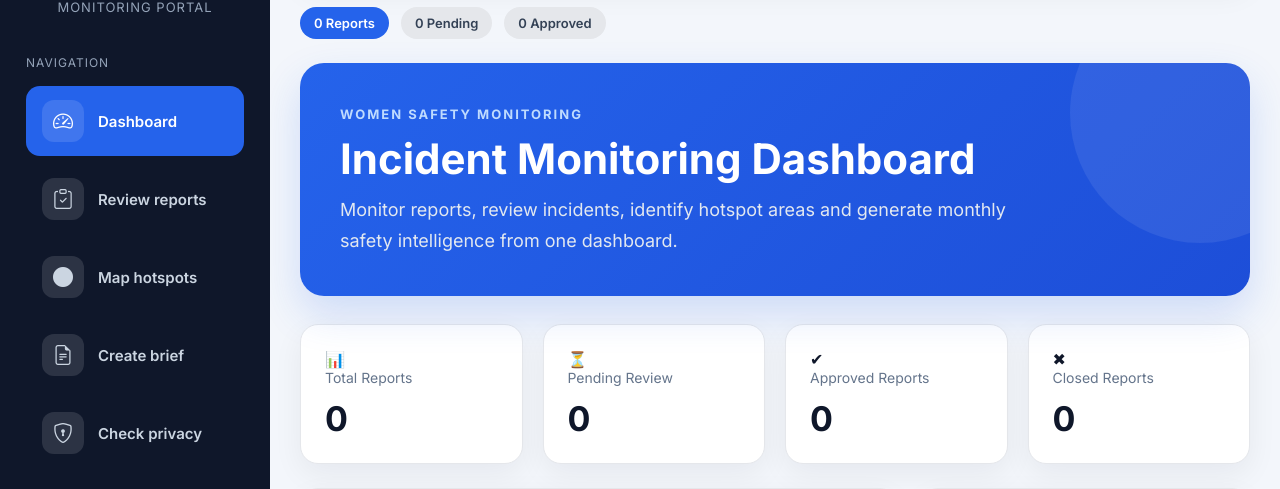
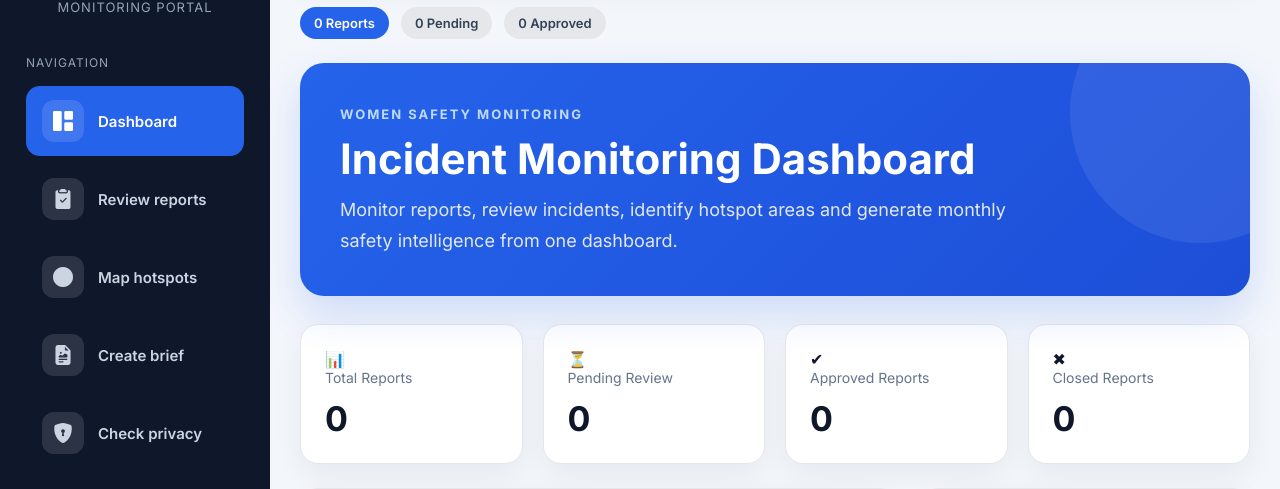
Before and after one commit to enockpaulo006-hash/woman_safety-_app, a Django app: page /portal/ in a window 1280 px wide. Shown: the part 150-639 px from the top of the page. Run offline with Django 5.2, Linux system fonts and the light colour scheme; the visitor is signed in with stand-in values (Sample User, id 1); data that the repository does not hold is empty; parts of the project's set-up code (start-up, migrations or seed data) failed here and were passed over.

Commit message:
upadating side bar icon

```diff
--- a/backend/admin_portal/roles.py
+++ b/backend/admin_portal/roles.py
@@ -161,4 +161,8 @@ def portal_context(request, page_name):
         "next_step": next_step,
         "portal_roles": roles,
         "portal_role_labels": [ROLE_LABELS[role] for role in sorted(roles)],
+        "key": "settings",
+         "title": "Settings",
+         "url_name": "admin-settings",
+
     }
--- a/backend/admin_portal/templates/admin_portal/base.html
+++ b/backend/admin_portal/templates/admin_portal/base.html
@@ -55,19 +55,22 @@
                 <div class="portal-step-icon">
 
                     {% if step.key == "dashboard" %}
-                    <i class="bi bi-speedometer2"></i>
+                    <i class="bi bi-grid-1x2-fill"></i>
 
                     {% elif step.key == "moderation" %}
-                      <i class="bi bi-clipboard-check"></i>
+                      <i class="bi bi-clipboard2-check-fill"></i>
 
                     {% elif step.key == "hotspots" %}
-                         <i class="bi bi-geo-alt-fill"></i>
+                        <i class="bi bi-pin-map-fill"></i>
 
                     {% elif step.key == "briefs" %}
-                         <i class="bi bi-file-earmark-text"></i>
+                       <i class="bi bi-file-earmark-richtext-fill"></i>
 
                     {% elif step.key == "privacy" %}
-                        <i class="bi bi-shield-lock"></i>
+                       <i class="bi bi-shield-lock-fill"></i>
+
+                    {% elif step.key == "settings" %}
+                         <i class="bi bi-gear-fill"></i>
 
                     {% else %}
                       <i class="bi bi-circle-fill"></i>
--- a/backend/admin_portal/urls.py
+++ b/backend/admin_portal/urls.py
@@ -1,5 +1,7 @@
 from django.shortcuts import redirect
 from django.urls import path
+
+from backend.reports import views
 
 from .views import (
     briefs_export_view,
@@ -33,3 +35,8 @@ urlpatterns = [
     path("brief/", lambda request: redirect("admin-briefs"), name="admin-brief"),
     path("berief/", lambda request: redirect("admin-briefs"), name="admin-brief-typo"),
 ]
+path(
+    "settings/",
+    views.settings_view,
+    name="admin-settings",
+),
--- a/backend/admin_portal/views.py
+++ b/backend/admin_portal/views.py
@@ -638,3 +638,13 @@ def privacy_view(request):
             "page_summary": None,
         },
     )
+def settings_view(request):
+    return render(
+        request,
+        "admin_portal/settings.html",
+        {
+            **portal_context(request, "settings"),
+            "page_title": "Settings",
+            "page_summary": "",
+        },
+    )
```
Also changed, not shown: backend/admin_portal/templates/admin_portal/settings.html (added).
